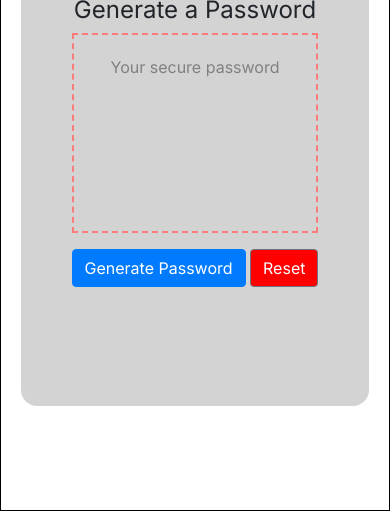
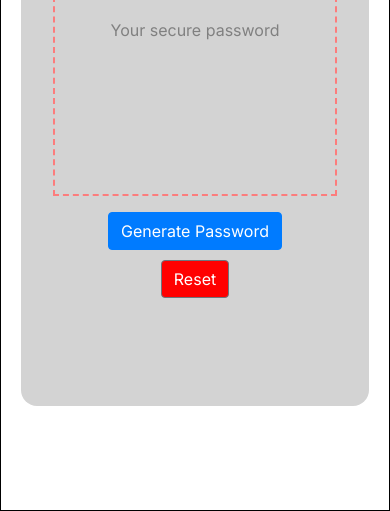
Before and after one commit to bernardjbs/hw-boot-wk03-Javascript-Password-Generator, a plain HTML site: page index.html in a window 390 px wide. Shown: the part 333-844 px from the top of the page. Drawn offline with nearby package versions, Linux system fonts and the light colour scheme; a web font is replaced by a local one.

Commit message:
Added comments to style.css and script.js files. Added contents to README.md. Uploaded screenshot pictures for the readme file.

```diff
--- a/Assets/css/style.css
+++ b/Assets/css/style.css
@@ -44,9 +44,9 @@ h1 {
     flex-direction: column;
     justify-content: center;
     align-items: center;
-    /* margin: auto; */
 }
 
+/***** IDs  *****/
 #pwd-display, #pwd-border {
     word-wrap: break-word;
     width:25em;
@@ -81,10 +81,12 @@ h1 {
 }
 
 #buttons {
-    margin-top: 1em;
+    padding: 1em;
 }
 
+/***** CLASSES *****/
 .btn-reset {
+    margin: 10px;
     background-color: red;
 }
 
@@ -92,17 +94,18 @@ h1 {
     background-color: rgb(201, 60, 60);
 }
 
+/***** MEDIA QUERIES *****/
+/* When screen is 450px or less */
 @media screen and (max-width: 450px) {
     h1 {
         font-size: 2em;
     }
-    #pwd-status-0 {
+    #pwd-status-0, #pwd-status-1 {
         font-size: 1.5em;
     }
-    #pwd-display {
+    #pwd-display, #pwd-border {
         width: 100%;
     }
-
     #container {
         min-width: 75vw;
         height: 75vh;
--- a/Assets/js/script.js
+++ b/Assets/js/script.js
@@ -1,16 +1,23 @@
+// Password Object
 let Password = {
     charLength: Number,
     chosenTypes: [],
     pwdString: String
 }
 
-// prompt pwd length min 8, max 128 characters.
+// function to randomize items
+function randomItem(items) {
+    return items[Math.floor(Math.random()*items.length)];
+}
+
+// function to prompt password length min 8, max 128 characters.
 function getInput() {
     let charLength = prompt("Please enter the character length from 8 to 128: ");
     Password.charLength = charLength;
     return charLength;
 }
 
+// function to validate the input for the number of characters
 function checkInput() {
     let input = getInput();
     if (input < 8 || input > 128) {
@@ -22,15 +29,11 @@ function checkInput() {
         checkInput();
     }
     else {
-        console.log(input + ": the input is correct");
         return input;
     }
 }
 
-function randomItem(items) {
-    return items[Math.floor(Math.random()*items.length)];
-}
-
+// function to confirm character types, push them into an array and check if at least one character type is selected
 function pwdString(charLength) {
     let lwCaseGen = confirm("Do you want to generate lowercase?");
     let upCaseGen = confirm("Do you want to generate uppercase?");
@@ -57,11 +60,11 @@ function pwdString(charLength) {
         pwdString(Password.charLength);
     }
 
-
     genString();
     return Password.pwdString;
 }
 
+// function to generate the password string
 function genString() {
     let lowerCase = ["a","b","c","d","e","f","g","h","i","j","k","l","m","n","o","p","q","r","s","t","u","v","w","x","y","z"];
     let upperCase = ["A","B","C","D","E","F","G","H","I","J","K","L","M","N","O","P","Q","R","S","T","U","V","W","X","Y","Z"];
@@ -69,7 +72,6 @@ function genString() {
     let spChars = ["!", "@", "#", "$", "%", "^", "&", "*", "(", ")", "/", "?"];
     let randomChosenTypes = []
     let pwdString = "";
-    // console.log("initialized pwdString: " + pwdString);
     for(i=0; i<Password.charLength; i++){
         randomChosenTypes.push(randomItem(Password.chosenTypes));
     }
@@ -77,25 +79,20 @@ function genString() {
     for(i=0; i<randomChosenTypes.length; i++) {
         if(randomChosenTypes[i] == "lw") {
             pwdString = pwdString + randomItem(lowerCase);
-           // console.log("give me a random lower case character: " + pwdString);
         }
         if(randomChosenTypes[i] == "up") {
             pwdString = pwdString + randomItem(upperCase);
-            //console.log("give me a random upper case character: " + pwdString);
         }
         if(randomChosenTypes[i] == "num") {
             pwdString = pwdString + randomItem(numbers);
-           // console.log("give me a random number: " + pwdString);
         }
         if(randomChosenTypes[i] == "sp") {
             pwdString = pwdString + randomItem(spChars);
-           // console.log("give me a random special character: " + pwdString);
         }
     }
 
     for(i=0; i<Password.chosenTypes.length; i++) {
         if(!randomChosenTypes.includes(Password.chosenTypes[i])) {
-            console.log("ERROR. CHAR TYPES MISSING IN PWD STRING - LOOP AGAIN");
             pwdString="";
             genString();
         }
@@ -103,12 +100,10 @@ function genString() {
             Password.pwdString = pwdString;
         }
     }
-    // console.log("user chosen types: " + Password.chosenTypes);
-    // console.log("random types: " + randomChosenTypes);
-    // console.log("the password string is: " + Password.pwdString);
-    return Password.pwdString;
+  return Password.pwdString;
 }
 
+// function to set the style through DOM
 function domStyle() {
     let pwdContainer = document.querySelector("#pwd-container");
     let pwdDisplay = document.querySelector("#pwd-display");
@@ -134,9 +129,9 @@ function domStyle() {
     })
 }
 
+// main function to generate the password
 function genPwd() {
     let charLength = checkInput();
     document.querySelector(".pwd-string").innerHTML = pwdString(charLength);
-    //document.getElementById("pwd-display-text").innerHTML = pwdString(charLength);
     domStyle();
 }
```
Also changed, not shown: Assets/screenshots/01.jpg (added), Assets/screenshots/01a.jpg (added), Assets/screenshots/02a.jpg (added), Assets/screenshots/03.jpg (added), Assets/screenshots/04.jpg (added), Assets/screenshots/05.jpg (added), Assets/screenshots/06.jpg (added), Assets/screenshots/07.jpg (added), Assets/screenshots/08.jpg (added), Assets/screenshots/09.jpg (added), Assets/screenshots/10.jpg (added), 1 other file.
